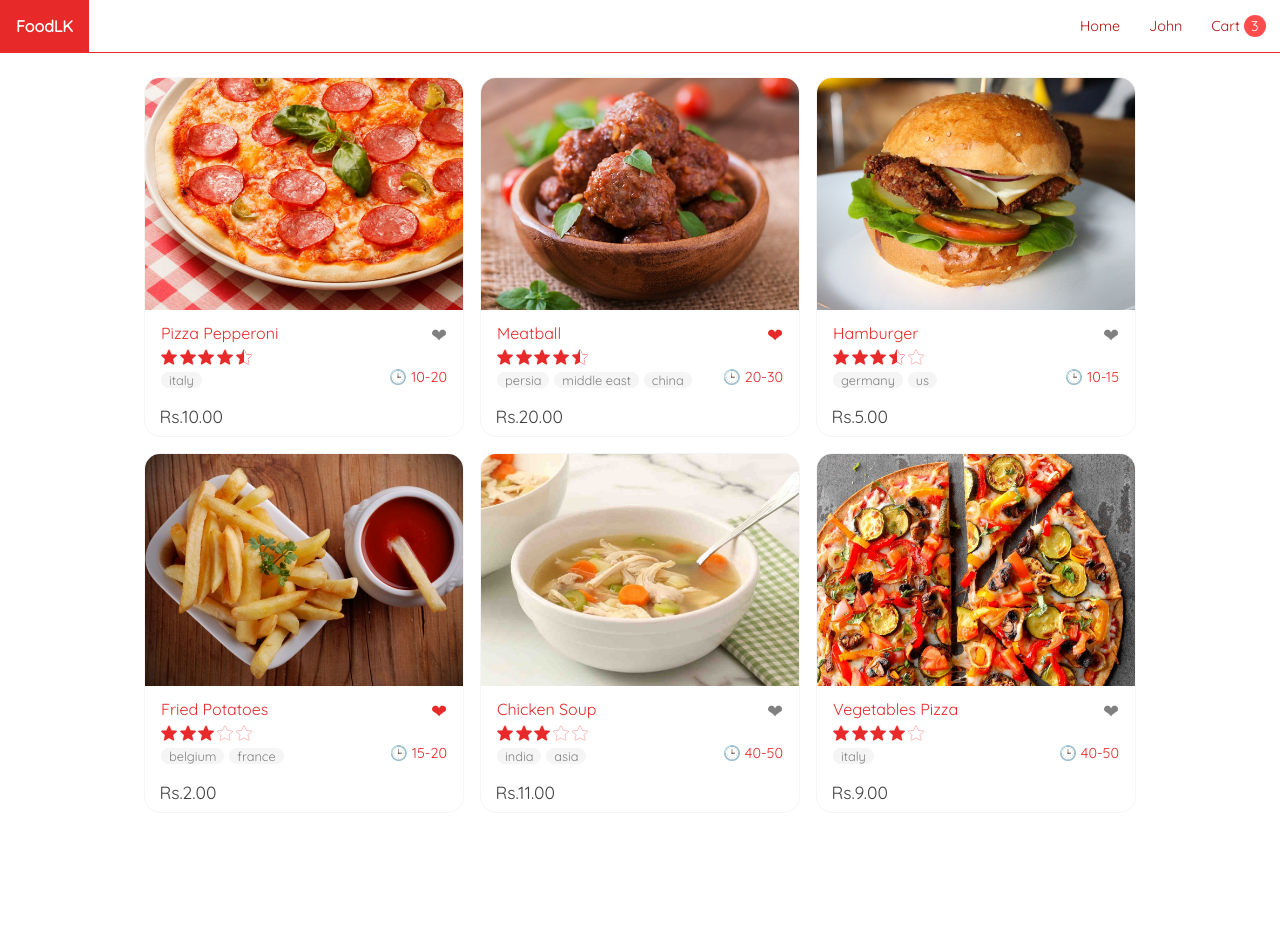
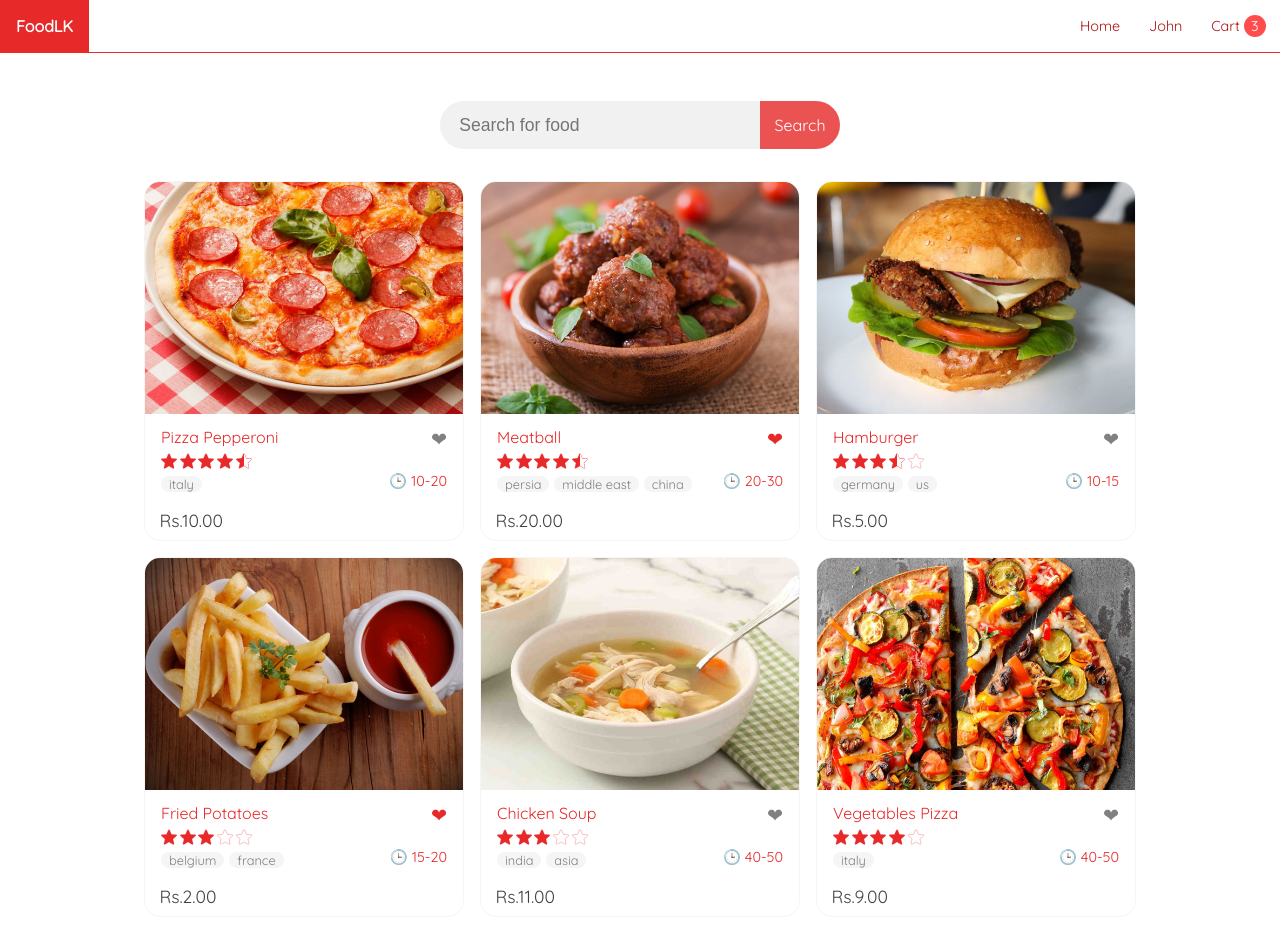
Before and after one commit to NavinduDahanayakeOfficial/foodlk, an Angular app: page / in a window 1280 px wide. Before the commit the page ends 837 px from the top, so only its background shows below. Built offline with nearby package versions, Linux system fonts and the light colour scheme.

Commit message:
Search component finished

```diff
--- a/src/app/app-routing.module.ts
+++ b/src/app/app-routing.module.ts
@@ -5,6 +5,7 @@ import { HomeComponent } from './components/pages/home/home.component';
 
 const routes: Routes = [
   {path: '', component: HomeComponent},
+  {path: 'search/:searchTerm', component: HomeComponent},
 ];
 
 @NgModule({
--- a/src/app/components/pages/home/home.component.html
+++ b/src/app/components/pages/home/home.component.html
@@ -1,3 +1,5 @@
+<app-search></app-search>
+<p *ngIf="foods.length === 0" style="display: flex; justify-content: center; margin-top: 100px;">No food found</p>
 <ul>
   <li *ngFor="let food of foods">
     <a routerLink="/food/{{food.id}}">
--- a/src/app/components/pages/home/home.component.ts
+++ b/src/app/components/pages/home/home.component.ts
@@ -1,6 +1,7 @@
 import { Component, OnInit } from '@angular/core';
 import { FoodService } from '../../../services/food/food.service';
 import { Food } from '../../../shared/models/Food';
+import { ActivatedRoute } from '@angular/router';
 
 @Component({
   selector: 'app-home',
@@ -10,9 +11,17 @@ import { Food } from '../../../shared/models/Food';
 export class HomeComponent implements OnInit{
   public foods: Food[] =[];
 
-  constructor(private foodService: FoodService) {
-    this.foods = this.foodService.getAll();
+  constructor(private foodService: FoodService, activatedRoute: ActivatedRoute) {
+
+    activatedRoute.params.subscribe((params)=> {
+      if(params.searchTerm){
+        this.foods = this.foodService.getAllFoodsBySearchTerm(params.searchTerm);
+      } else {
+        this.foods = this.foodService.getAll();
+      }
+    })
   }
+
   ngOnInit(): void {
 
   }
--- /dev/null
+++ b/src/app/components/partials/search/search.component.css
@@ -0,0 +1,36 @@
+div{
+    display: flex;
+    justify-content: center;
+    margin-top: 3rem;
+    margin-bottom: 1.5rem;
+}
+
+input{
+    border-radius: 10rem 0 0 10rem;
+    border: none;
+    height: 3rem;
+    width: 20rem;
+    background-color: #f1f1f1;
+    padding: 1.2rem;
+    font-size: 1.1rem;
+    font-weight: 500;
+    outline: none;
+}
+
+button{
+    color: grey;
+    height: 3rem;
+    width: 5rem;
+    font-size: 1rem;
+    border-radius: 0 10rem 10rem 0;
+    border: none;
+    background-color: #e72929;
+    color: white;
+    opacity:0.8;
+    outline: none;
+}
+
+button:hover{
+    opacity: 1;
+    cursor: pointer;
+}
--- /dev/null
+++ b/src/app/components/partials/search/search.component.html
@@ -0,0 +1,4 @@
+<div>
+    <input #s type="text" placeholder="Search for food" (keyup.enter)="search(s.value)" [value]="searchTerm" />
+    <button (click)="search(s.value)">Search</button>
+</div>
--- /dev/null
+++ b/src/app/components/partials/search/search.component.ts
@@ -0,0 +1,26 @@
+import { Component, OnInit } from '@angular/core';
+import { ActivatedRoute, Router } from '@angular/router';
+
+@Component({
+  selector: 'app-search',
+  templateUrl: './search.component.html',
+  styleUrl: './search.component.css'
+})
+export class SearchComponent implements OnInit {
+
+  searchTerm ='';
+
+  constructor(activatedRoute: ActivatedRoute, private router:Router) {
+    activatedRoute.params.subscribe((params)=> {
+      if(params.searchTerm) this.searchTerm = params.searchTerm;
+    })
+  }
+
+  ngOnInit(): void {
+
+  }
+
+  search(term:string): void{
+    if(term) this.router.navigate([`/search/${term}`])
+  }
+}
--- a/src/app/services/food/food.service.ts
+++ b/src/app/services/food/food.service.ts
@@ -12,4 +12,8 @@ export class FoodService {
   getAll(): Food[]{
     return sample_foods;
   }
+
+  getAllFoodsBySearchTerm(searchTerm:string){
+    return this.getAll().filter(food => food.name.toLowerCase().includes(searchTerm.toLowerCase()));
+  }
 }
--- a/tsconfig.json
+++ b/tsconfig.json
@@ -6,7 +6,7 @@
     "forceConsistentCasingInFileNames": true,
     "strict": true,
     "noImplicitOverride": true,
-    "noPropertyAccessFromIndexSignature": true,
+    "noPropertyAccessFromIndexSignature": false,
     "noImplicitReturns": true,
     "noFallthroughCasesInSwitch": true,
     "skipLibCheck": true,
```
Also changed, not shown: src/app/app.module.ts (+7 -4 lines), 2 other files (tests, documents, lock files or other folders).
